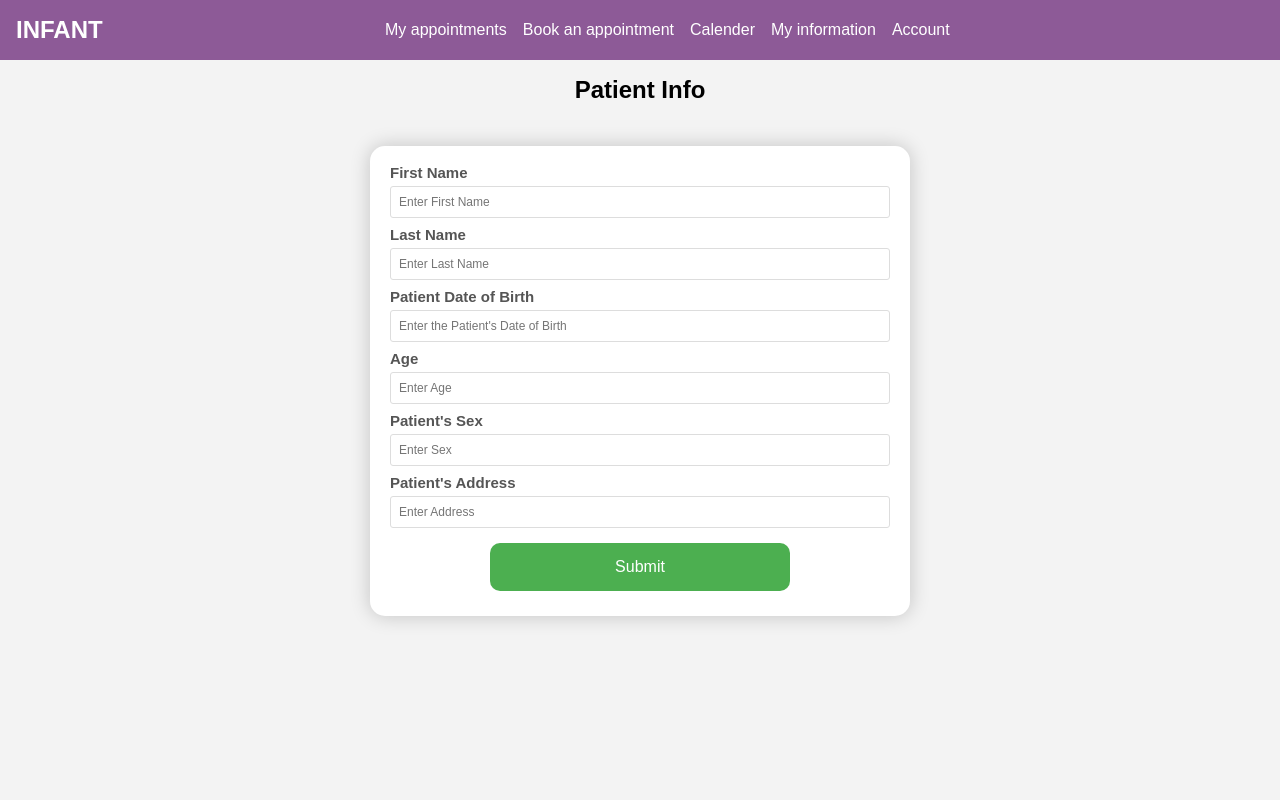
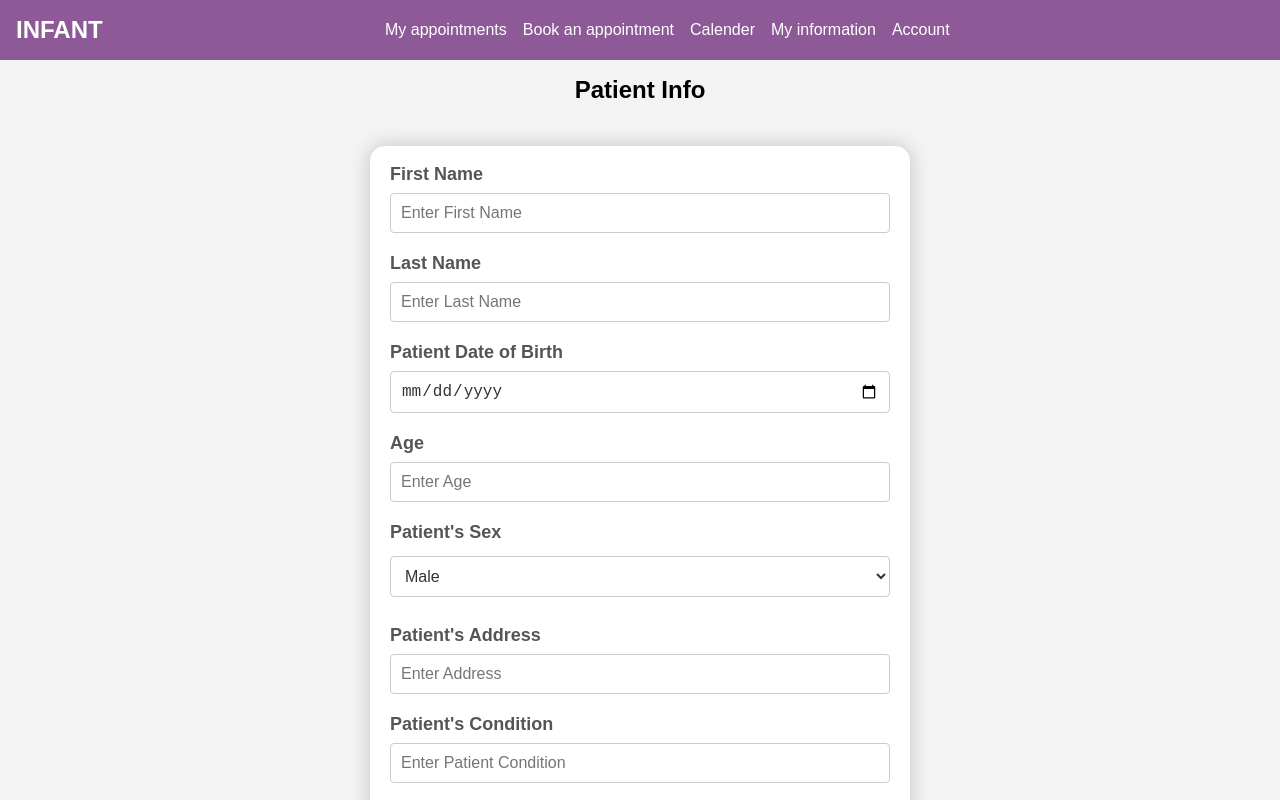
Before and after one commit to Aoibheannmangan/test-scheduler, a React (Create React App) app: page /info in a window 1280 px wide. Shown: the top 800 px of the page. Built offline with nearby package versions, Linux system fonts and the light colour scheme.

Commit message:
more info

```diff
--- a/src/account.css
+++ b/src/account.css
@@ -0,0 +1,28 @@
+.display{
+    background-color: #fff;
+    border-radius: 20px;
+    box-shadow: 0 8px 30px rgba(0, 0, 0, 0.2);
+    padding: 20px 30px;
+    transition: transform 0.3s ease, box-shadow 0.3s ease;
+    width: 90%;
+    max-width: 600px;
+    text-align: center;
+    margin:30px auto;
+    font-size: 1.25rem;
+    font-family: 'Segoe UI', 'Segoe UI', Tahoma, Geneva, Verdana, sans-serif;
+
+}
+
+.display:hover {
+    transform: translateY(-5px);
+    box-shadow: 0 12px 40px rgba(0,0,0,0.15)
+}
+
+ul {
+    list-style-type: none;
+    padding: 0;
+    margin: 0;
+    display: inline-block;
+    text-align: left;
+    line-height:1.6;
+}
--- a/src/account.js
+++ b/src/account.js
@@ -18,13 +18,19 @@ const Account = () => {
   return (
     <div className="AccountInfo">
       <h1>My Account Information</h1>
+      <div className="display">
         <ul>
           <li><strong>First Name:</strong> {userData.FirstName}</li>
           <li><strong>Last Name:</strong> {userData.LastName}</li>
           <li><strong>Date of Birth:</strong> {userData.DOB}</li>
           <li><strong>Age:</strong> {userData.Age}</li>
           <li><strong>Sex:</strong> {userData.Sex}</li>
+          <li><strong>Address:</strong> {userData.Address}</li>
+          <li><strong>Condition:</strong> {userData.Condition}</li>
+          <li><strong>General Practitioner:</strong> {userData.GP}</li>
         </ul>
+      </div>
+
     </div>
   );
 };
--- a/src/info.css
+++ b/src/info.css
@@ -37,16 +37,21 @@ fieldset {
 
 input {
     display: block;
+    box-sizing: border-box;
     width: 100%;
-    padding: 8px;
+    padding: 10px;
+    margin: 8px 0 20px 0;
+    border: 1px solid #ccc;
+    border-radius: 4px;
+    background-color: #fff;
+    font-size: 16px;
+    color: #333;
     box-sizing: border-box;
-    border: 1px solid #ddd;
-    border-radius: 3px;
-    font-size: 12px;
+    transition: border-color 0.3s ease;
 }
 
 label {
-    font-size: 15px;
+    font-size: 18px;
     display: block;
     width: 100%;
     margin-top: 8px;
@@ -59,7 +64,7 @@ label {
 button {
     padding: 15px;
     border-radius: 10px;
-    margin: 15px;
+    margin: 8px 0 20px 0;
     border: none;
     color:white;
     cursor: pointer;
@@ -73,4 +78,19 @@ textarea {
     width: 98%;
     min-height: 100px;
     max-height: 150px;
+
 }
+
+select {
+    width: 100%;
+    padding: 10px;
+    margin: 8px 0 20px 0;
+    border: 1px solid #ccc;
+    border-radius: 4px;
+    background-color: #fff;
+    font-size: 16px;
+    color: #333;
+    box-sizing: border-box;
+    transition: border-color 0.3s ease;
+
+}
--- a/src/info.js
+++ b/src/info.js
@@ -8,6 +8,9 @@ const UserInfo = () => {
   const [patientAge, setPatientAge] = useState('');
   const [patientSex, setPatientSex] = useState('');
   const [patientAddress, setPatientAddress] = useState('');
+  const [patientCondition, setPatientCondition] = useState('');
+  const [patientGP, setPatientGP] = useState('');
+
 
   const handleSubmit = (e) => {
     e.preventDefault();
@@ -17,7 +20,9 @@ const UserInfo = () => {
       DOB: patientDOB,
       Age: patientAge,
       Sex: patientSex,
-      Address: patientAddress
+      Address: patientAddress,
+      Condition: patientCondition,
+      GP: patientGP
     };
     localStorage.setItem("userInfo", JSON.stringify(userData));
     alert("Data recorded successfully!");
@@ -52,7 +57,7 @@ const UserInfo = () => {
 
             <label htmlFor="patientDOB">Patient Date of Birth</label>
             <input
-              type="text"
+              type="date"
               id="patientDOB"
               value={patientDOB}
               onChange={(e) => setPatientDOB(e.target.value)}
@@ -71,14 +76,14 @@ const UserInfo = () => {
             />
 
             <label htmlFor="sex">Patient's Sex</label>
-            <input
-              type="text"
-              id="sex"
-              value={patientSex}
-              onChange={(e) => setPatientSex(e.target.value)}
-              placeholder="Enter Sex"
-              required
-            />
+            <select
+                id="sex"
+                name="sex"
+                value={patientSex}
+                onChange={(e) => setPatientSex(e.target.value)}>
+              <option value="Male">Male</option>
+              <option value="Female">Female</option>
+            </select>
 
             <label htmlFor="address">Patient's Address</label>
             <input
@@ -87,6 +92,26 @@ const UserInfo = () => {
               value={patientAddress}
               onChange={(e) => setPatientAddress(e.target.value)}
               placeholder="Enter Address"
+              required
+            />
+
+            <label htmlFor="condition">Patient's Condition</label>
+            <input
+              type="text"
+              id="condition"
+              value={patientCondition}
+              onChange={(e) => setPatientCondition(e.target.value)}
+              placeholder="Enter Patient Condition"
+              required
+            />
+
+              <label htmlFor="gp">Patient's General Practitioner</label>
+            <input
+              type="text"
+              id="gp"
+              value={patientGP}
+              onChange={(e) => setPatientGP(e.target.value)}
+              placeholder="Enter Patient GP"
               required
             />
 
```
Lines whose indentation alone changed are shown as unchanged.
